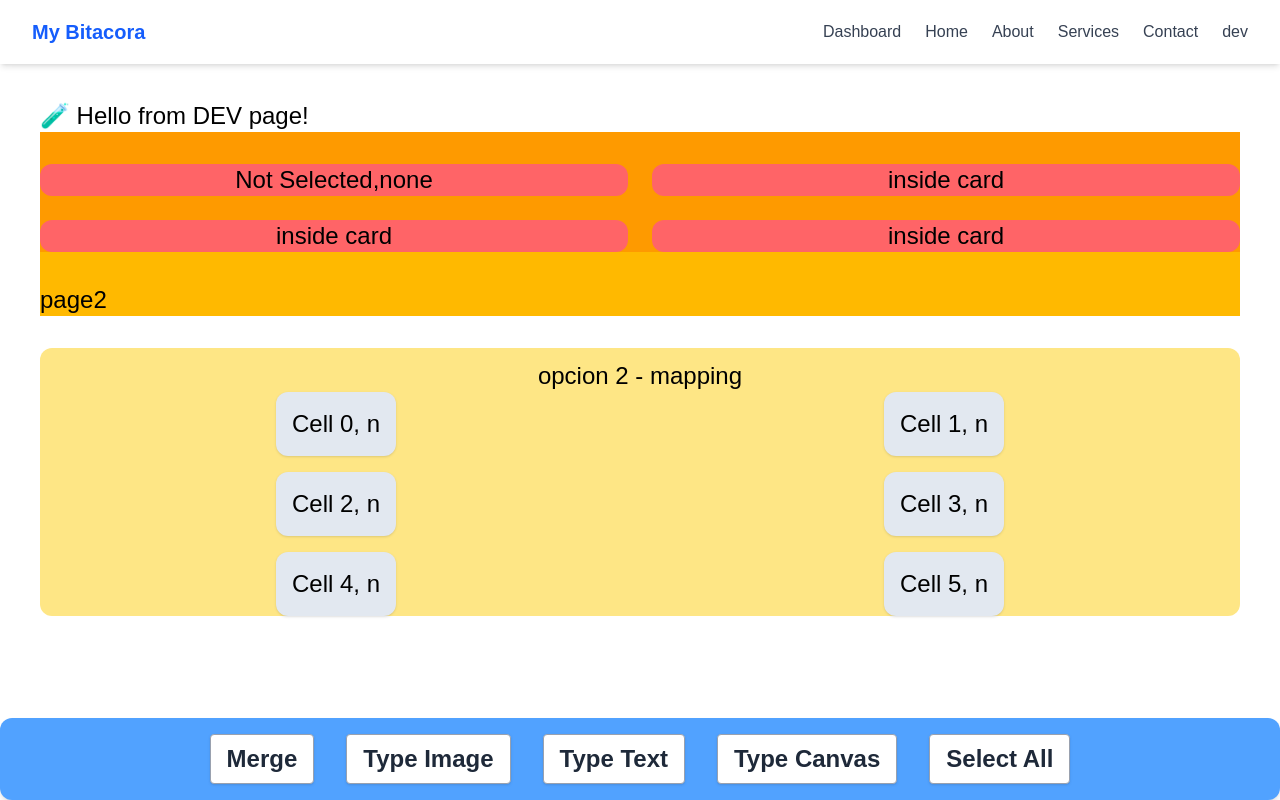
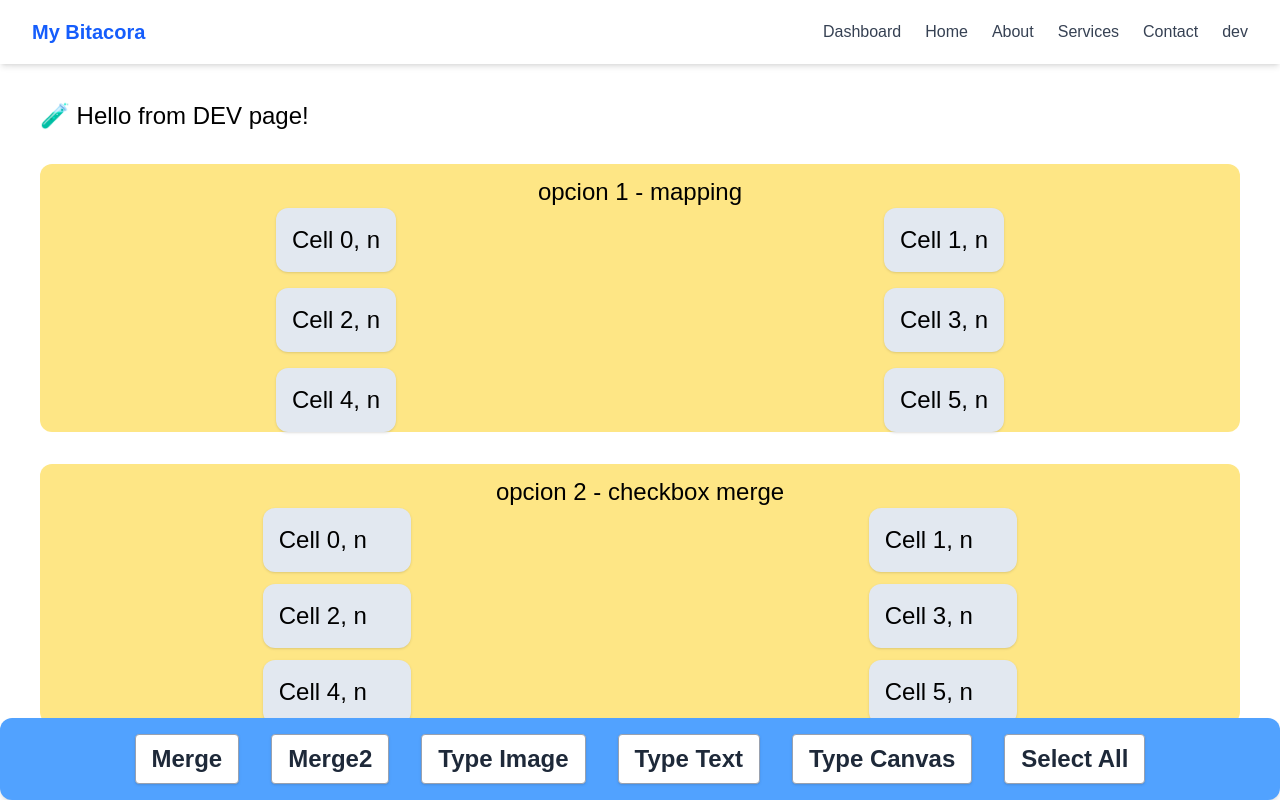
Before and after one commit to HadeOnMind/next-bitacora, a Next.js app: page /workspace/dev in a window 1280 px wide. Built offline with nearby package versions, Linux system fonts and the light colour scheme.

Commit message:
take two on mergin states

```diff
--- a/app/workspace/dev/page.tsx
+++ b/app/workspace/dev/page.tsx
@@ -22,7 +22,19 @@ if(IsSelected){
 
 
 
-const [IsMerged, setIsMerged] = useState(false);
+
+
+const [Merging, setMerging] = useState(false);
+
+const MergingSet = () => {
+  setMerging(!Merging)
+
+  if(Merging){
+    console.log("Merging activated")
+  } else {
+    console.log("Mergin Desactivated")
+  }
+};
 
 const type = ["none",
   "text",
@@ -188,67 +200,9 @@ const MergeSelected = () => {
     <div className="p-10 text-black text-2xl pt-25">
       <div>🧪 Hello from DEV page!</div>
 
+      <div className='pt-3 bg-amber-200 rounded-xl my-8'>
 
-
-
-
-
-      <div className="pt-8 bg-amber-500 grid grid-cols-2 gap-6">
-
-
-        <div className="bg-red-400 rounded-xl ">
-
-          <div  onClick={ToggleSelection} className="text-center hover:bg-amber-300 rounded-xl" >
-
-        {IsSelected ? 'Selected' : 'Not Selected'},
-        {currenType}
-
-          </div>
-
-        </div>
-
-        <div className="bg-red-400 rounded-xl">
-
-          <div className="text-center hover:bg-amber-300">
-
-            inside card
-
-          </div>
-
-        </div>
-
-        <div className="bg-red-400 rounded-xl ">
-
-          <div className="text-center hover:bg-amber-300">
-
-            inside card
-
-          </div>
-
-        </div>
-        <div className="bg-red-400 rounded-xl ">
-
-          <div className="text-center hover:bg-amber-300">
-
-            inside card
-
-          </div>
-
-        </div>
-
-
-
-
-      </div>
-
-
-      <div className="pt-8 bg-amber-400">
-page2
-      </div>
-
-
-      <div className='pt-3 bg-amber-200 rounded-xl my-8'>
-      <div className='text-center'>opcion 2 - mapping</div>
+      <div className='text-center'>opcion 1 - mapping</div>
 
        <div className='grid grid-cols-2 grid-rows-3 place-items-center gap-4'>
           {Cells.map((cell) =>
@@ -267,11 +221,42 @@ page2
       </div>
 
 
+      <div className='pt-3 bg-amber-200 rounded-xl my-8'>
+        <div className='text-center'>opcion 2 - checkbox merge</div>
+
+        <div className='grid grid-cols-2 grid-rows-3 place-items-center gap-3'>
+          {Cells.map((cell) =>
+            !cell.hidden && (
+              <div
+                key={cell.id}
+                className={`select-none
+                  ${cell.span !== "empty" ? cell.span : "col-span-1"} ${cell.hidden ? "hidden" : ""} ${Merging ? 'bg-slate-400 p-4 rounded-xl shadow-2xl' : 'bg-slate-200 p-4 rounded-xl shadow hover:bg-slate-300 select-none w-1/4'}`}
+              >
+                Cell {cell.id}, {cell.selected ? "s" : "n"}
+
+
+                {Merging && (
+                <input
+                  type="checkbox"
+                  className="absolute top-1 right-1 w-4 h-4"
+                  />
+                )}
+
+              </div>
+            )
+          )}
+        </div>
+
+
+      </div>
+
+
 
       <div className="flex bg-blue-400 rounded-xl mt-12 gap-8 items-center justify-center-safe
         fixed bottom-0 left-0 w-full z-50 shadow-md p-4">
 
         <button className="bg-white hover:bg-gray-100 text-gray-800 font-semibold py-2 px-4 border border-gray-400 rounded shadow" onClick={MergeSelected} >Merge</button>
+        <button className="bg-white hover:bg-gray-100 text-gray-800 font-semibold py-2 px-4 border border-gray-400 rounded shadow" onClick={MergingSet} >Merge2</button>
         <button className="bg-white hover:bg-gray-100 text-gray-800 font-semibold py-2 px-4 border border-gray-400 rounded shadow"
         onClick={() => setType("img")}>Type Image</button>
         <button className="bg-white hover:bg-gray-100 text-gray-800 font-semibold py-2 px-4 border border-gray-400 rounded shadow"
```
